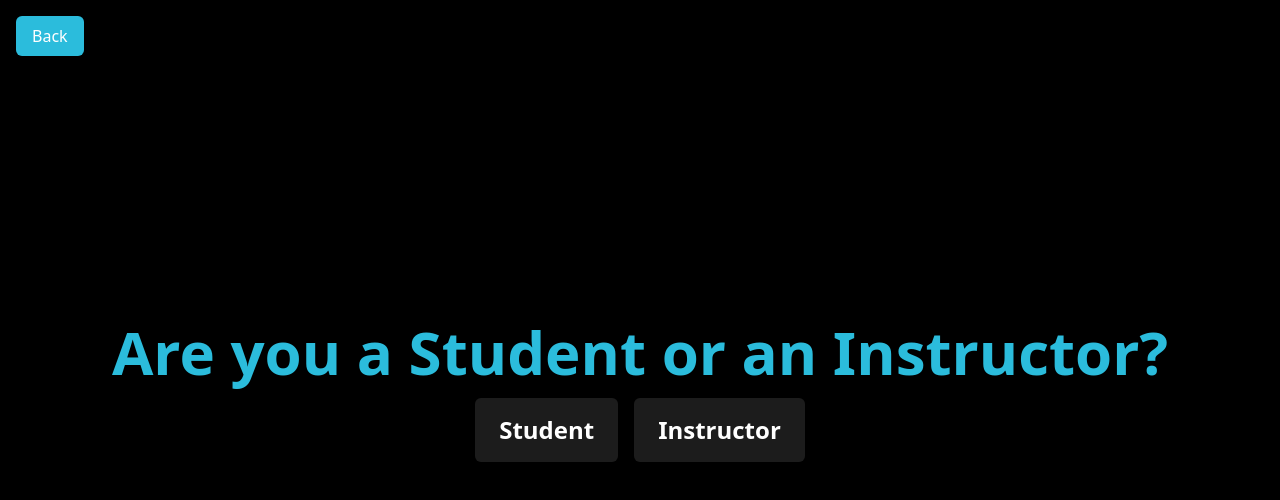
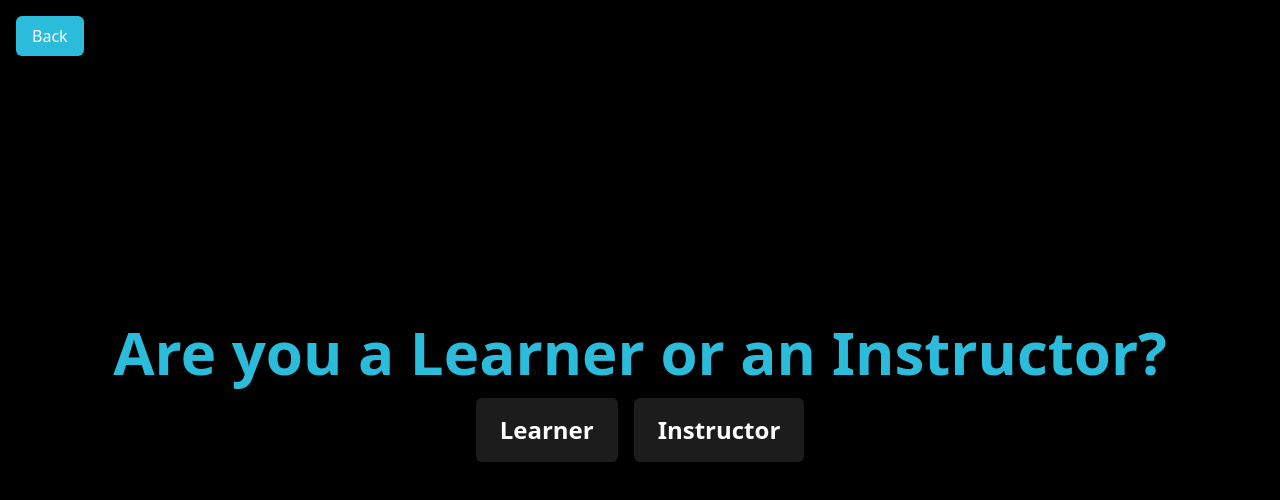
Before and after one commit to frypan05/SIH24, a Next.js app in the folder sih/: page /resources in a window 1280 px wide. Shown: the top 500 px of the page. Built offline with nearby package versions, Linux system fonts and the light colour scheme.

Commit message:
learner add

```diff
--- a/sih/pages/resources/index.js
+++ b/sih/pages/resources/index.js
@@ -25,14 +25,14 @@ const Resources = () => {
       </button>
       <div className="text-center">
         <h1 className="text-6xl font-bold text-[#2BBCDC] mb-4">
-          Are you a Student or an Instructor?
+          Are you a Learner or an Instructor?
         </h1>
         <div className="flex justify-center mb-4">
           <button
             onClick={() => handleSelection('student')}
             className="bg-[#1c1c1c] text-2xl font-bold text-white py-4 px-6 rounded-md hover:bg-[#1C5E6C] transform hover:scale-110 transition duration-300 ease-in-out"
           >
-            Student
+            Learner
           </button>
           <button
             onClick={() => handleSelection('instructor')}
```
